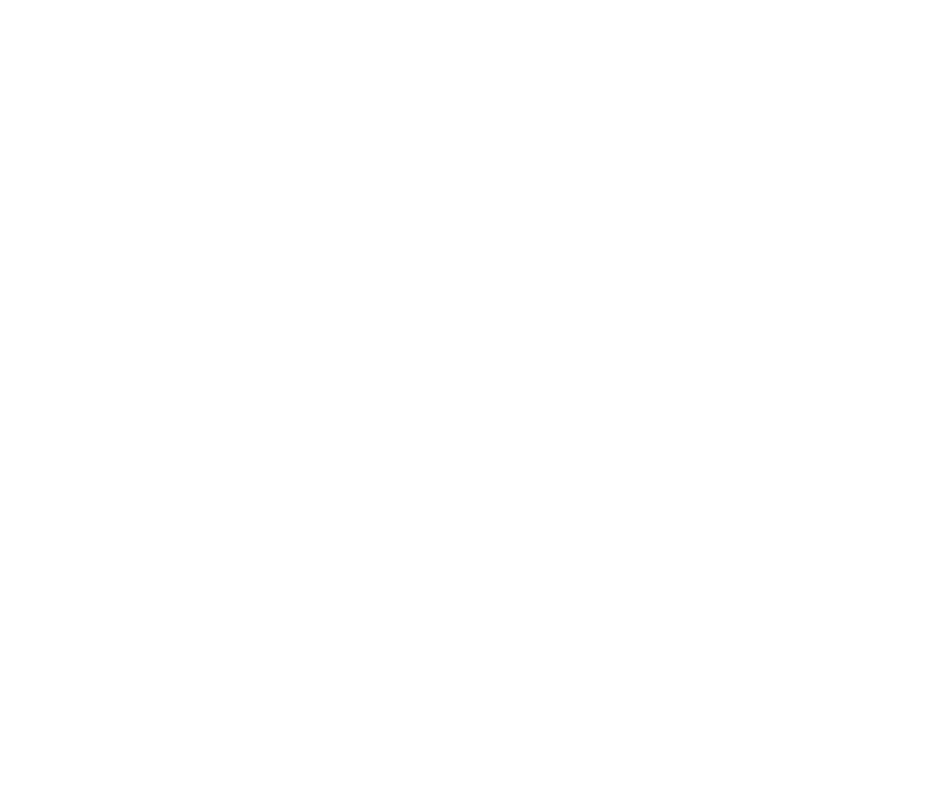
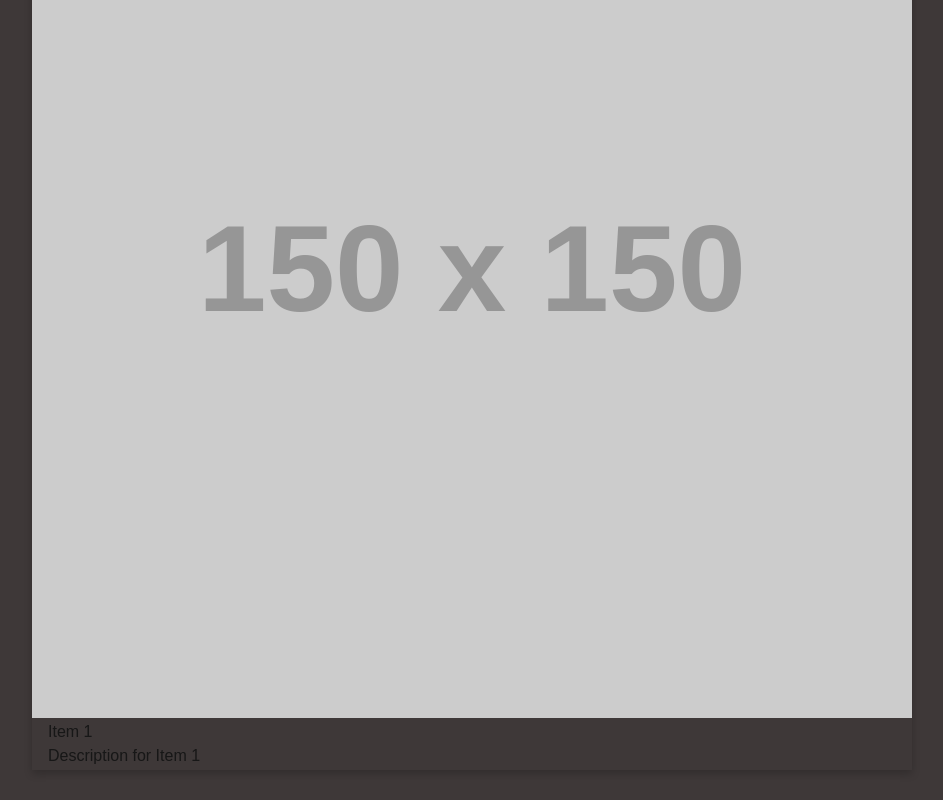
Before and after one commit to StephenPhenyrd/WebDevWebsite, a Next.js app in the folder tipsy-blogger/: page / in a window 1280 px wide. Shown: the part 286-1086 px from the top of the page, without its empty margins (168-1111 px from the left). Before the commit the page ends 800 px from the top, so only its background shows below. Built offline with nearby package versions, Linux system fonts and the light colour scheme.

Commit message:
Update page.tsx

```diff
--- a/tipsy-blogger/src/app/page.tsx
+++ b/tipsy-blogger/src/app/page.tsx
@@ -1,20 +1,49 @@
-import Header from "./components/Header"
-import Button from "./components/Button"
-import Link from "next/link"
-import IntroCard from "./components/IntroCard";
+import Header from "./components/Header";
+import Button from "./components/Button";
+import Link from "next/link";
+import React from 'react';
+import styles from './components/IntroCard.module.css';
+
+// Dummy array with initial items
+const initialItems = [
+  {
+    image: 'https://via.placeholder.com/150',
+    title: 'Item 1',
+    text: 'Description for Item 1',
+  },
+  {
+    image: 'https://via.placeholder.com/150',
+    title: 'Item 2',
+    text: 'Description for Item 2',
+  },
+  {
+    image: 'https://via.placeholder.com/150',
+    title: 'Item 3',
+    text: 'Description for Item 3',
+  },
+];
 
 export default function Home() {
   return (
     <div className="background">
+      {/* Header component with navigation buttons */}
       <Header>
         <Button><Link href="/authview">Login</Link></Button>
         <Button><Link href="/additem">Sign Up</Link></Button>
       </Header>
-  <IntroCard />
+
+      {/* IntroCard section to display item components */}
+      <div>
+        {initialItems.map((item, index) => (
+          <div key={index} className={styles.intro}>
+            <img src={item.image} alt={item.title} style={{ width: '100%' }} />
+            <div className={styles.container}>
+              <h4>{item.title}</h4>
+              <p>{item.text}</p>
+            </div>
+          </div>
+        ))}
+      </div>
     </div>
   );
 }
-
-
-
-<Home />
```
Lines whose indentation alone changed are shown as unchanged.
